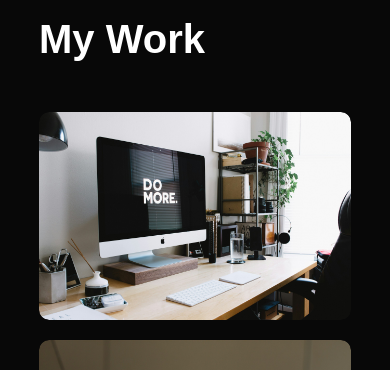
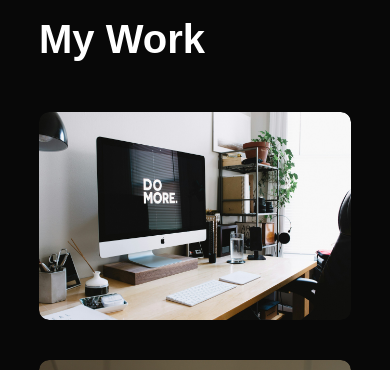
Before and after one commit to MaheshDataWizard/mahesh-khatik-portfolio, a plain HTML site: page index.html in a window 390 px wide. Shown: the part 2690-3060 px from the top of the page. Drawn offline with Linux system fonts and the light colour scheme.

Commit message:
CSS Updated

```diff
--- a/style.css
+++ b/style.css
@@ -297,7 +297,7 @@ nav ul li a:hover::after{
 
 
 @media only screen and (max-width: 600px) {
-    .work-list{
+    .layer{
         display: grid;
         grid-template-columns: 1fr;
         grid-auto-rows: min-content;
```
